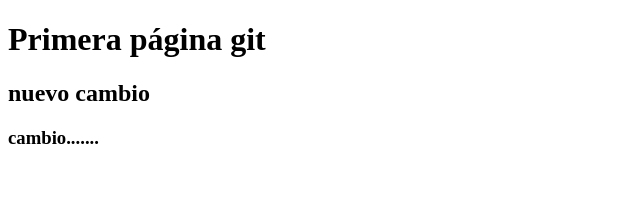
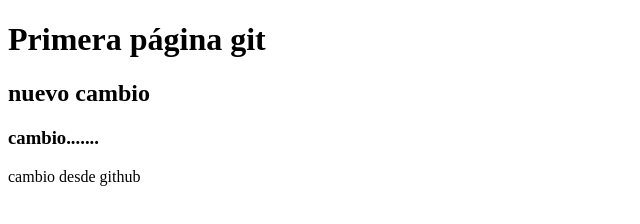
Before and after one commit to jfredy05/github, a plain HTML site: page index.html in a window 1280 px wide. Shown: the whole page, without its empty margins (0-640 px from the left). Drawn offline with Linux system fonts and the light colour scheme.

Commit message:
Commit prueba pull

```diff
--- a/index.html
+++ b/index.html
@@ -10,5 +10,6 @@
 	<h1>Primera página git</h1>
 	<h2>nuevo cambio</h2>
 	<h3>cambio.......</h3>
+	<div>cambio desde github</div>
 </body>
 </html>
```
